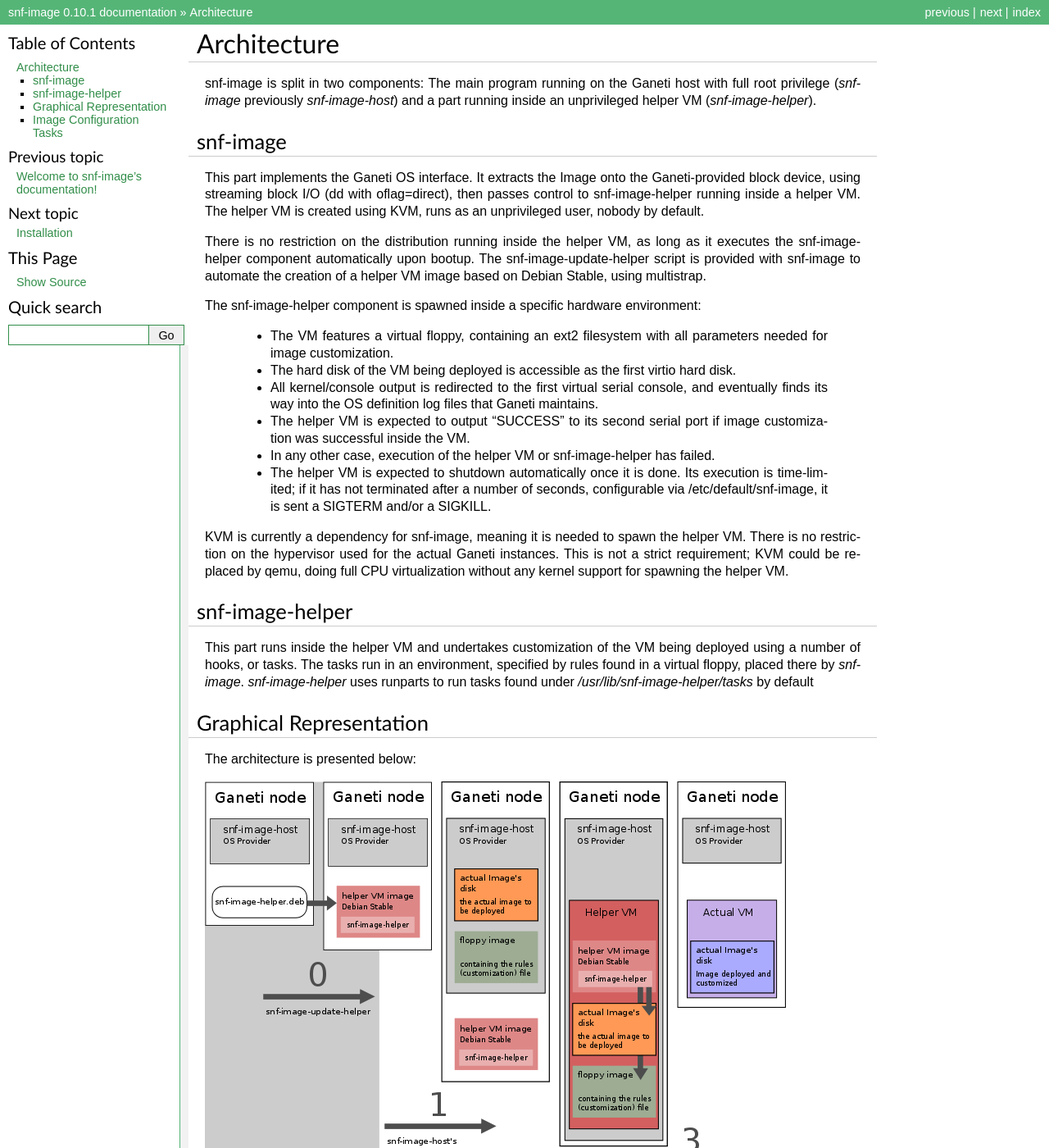
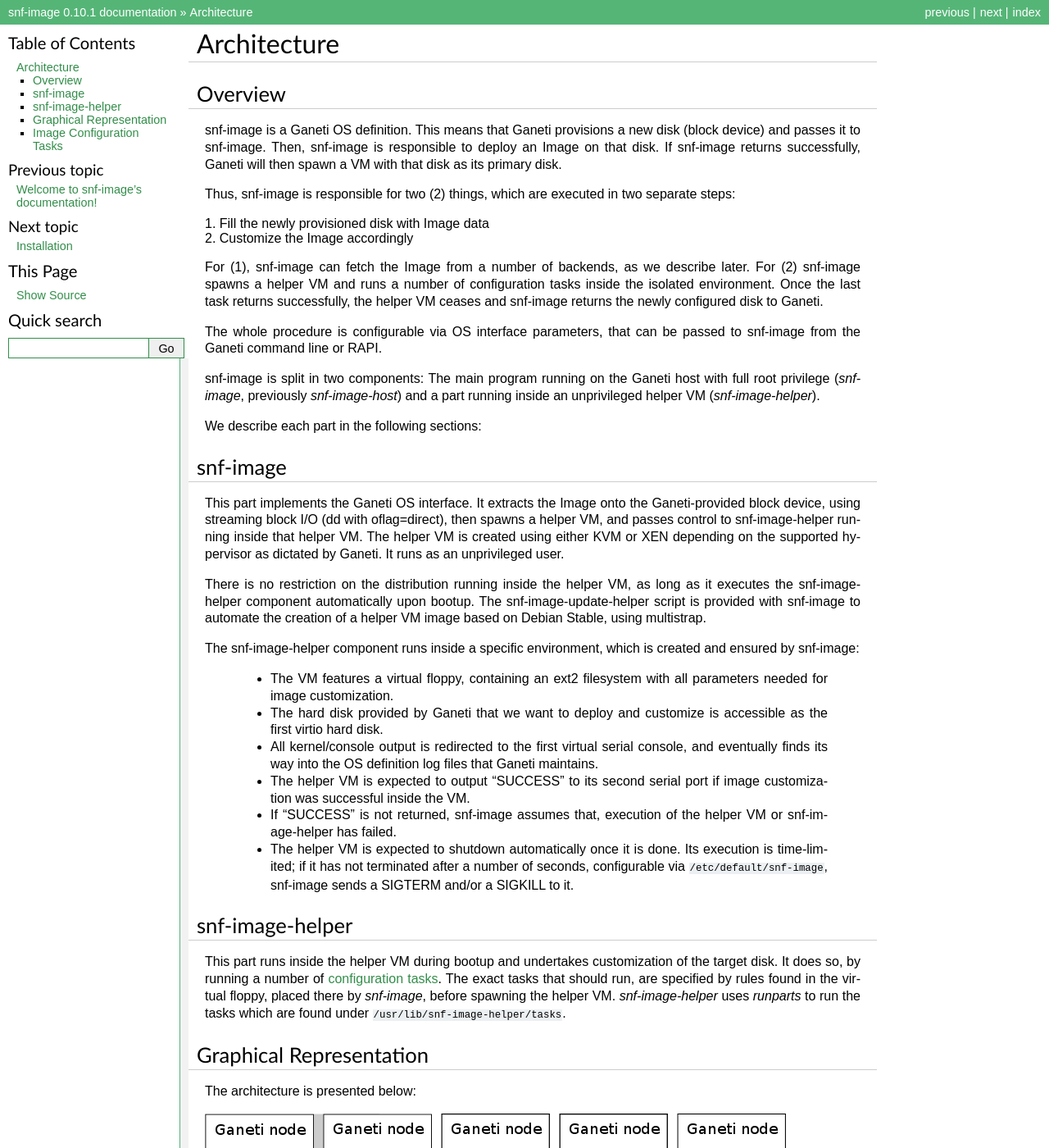
Before and after one commit to grnet/snf-image, a Sphinx documentation site: the page built from docs/architecture.rst, in a window 1280 px wide and 1400 px high. Shown: the whole window at 82% size. Built offline with Sphinx 7.4.7, drawn with Linux system fonts in a browser that asks for light colours.

Commit message:
docs: fixes in the architecture sections

```diff
--- a/docs/architecture.rst
+++ b/docs/architecture.rst
@@ -1,56 +1,77 @@
 Architecture
 ============
 
+Overview
+^^^^^^^^
+
+snf-image is a Ganeti OS definition. This means that Ganeti provisions a new
+disk (block device) and passes it to snf-image. Then, snf-image is responsible
+to deploy an Image on that disk. If snf-image returns successfully, Ganeti will
+then spawn a VM with that disk as its primary disk.
+
+Thus, snf-image is responsible for two (2) things, which are executed in two
+separate steps:
+
+| 1. Fill the newly provisioned disk with Image data
+| 2. Customize the Image accordingly
+
+For (1), snf-image can fetch the Image from a number of backends, as we describe
+later. For (2) snf-image spawns a helper VM and runs a number of configuration
+tasks inside the isolated environment. Once the last task returns successfully,
+the helper VM ceases and snf-image returns the newly configured disk to Ganeti.
+
+The whole procedure is configurable via OS interface parameters, that can be
+passed to snf-image from the Ganeti command line or RAPI.
+
 snf-image is split in two components: The main program running on the Ganeti
-host with full root privilege (*snf-image* previously *snf-image-host*) and a
+host with full root privilege (*snf-image*, previously *snf-image-host*) and a
 part running inside an unprivileged helper VM (*snf-image-helper*).
+
+We describe each part in the following sections:
 
 snf-image
 ^^^^^^^^^
 
 This part implements the Ganeti OS interface. It extracts the Image onto the
 Ganeti-provided block device, using streaming block I/O (dd with oflag=direct),
-then passes control to snf-image-helper running inside a helper VM. The helper
-VM is created using KVM, runs as an unprivileged user, nobody by default.
+then spawns a helper VM, and passes control to snf-image-helper running inside
+that helper VM. The helper VM is created using either KVM or XEN depending on
+the supported hypervisor as dictated by Ganeti. It runs as an unprivileged
+user.
 
 There is no restriction on the distribution running inside the helper VM, as
 long as it executes the snf-image-helper component automatically upon bootup.
 The snf-image-update-helper script is provided with snf-image to automate the
 creation of a helper VM image based on Debian Stable, using multistrap.
 
-The snf-image-helper component is spawned inside a specific hardware
-environment:
+The snf-image-helper component runs inside a specific environment, which is
+created and ensured by snf-image:
 
  * The VM features a virtual floppy, containing an ext2 filesystem with all
    parameters needed for image customization.
- * The hard disk of the VM being deployed is accessible as the first virtio
-   hard disk.
+ * The hard disk provided by Ganeti that we want to deploy and customize is
+   accessible as the first virtio hard disk.
  * All kernel/console output is redirected to the first virtual serial console,
    and eventually finds its way into the OS definition log files that Ganeti
    maintains.
  * The helper VM is expected to output "SUCCESS" to its second serial port if
    image customization was successful inside the VM.
- * In any other case, execution of the helper VM or snf-image-helper has
-   failed.
+ * If "SUCCESS" is not returned, snf-image assumes that, execution of the helper
+   VM or snf-image-helper has failed.
  * The helper VM is expected to shutdown automatically once it is done. Its
    execution is time-limited; if it has not terminated after a number of
-   seconds, configurable via /etc/default/snf-image, it is sent a SIGTERM
-   and/or a SIGKILL.
-
-KVM is currently a dependency for snf-image, meaning it is needed to spawn the
-helper VM. There is no restriction on the hypervisor used for the actual Ganeti
-instances. This is not a strict requirement; KVM could be replaced by qemu,
-doing full CPU virtualization without any kernel support for spawning the
-helper VM.
+   seconds, configurable via ``/etc/default/snf-image``, snf-image sends a
+   SIGTERM and/or a SIGKILL to it.
 
 snf-image-helper
 ^^^^^^^^^^^^^^^^
 
-This part runs inside the helper VM and undertakes customization of the VM
-being deployed using a number of hooks, or tasks. The tasks run in an
-environment, specified by rules found in a virtual floppy, placed there by
-*snf-image*. *snf-image-helper* uses runparts to run tasks found under
-*/usr/lib/snf-image-helper/tasks* by default
+This part runs inside the helper VM during bootup and undertakes customization
+of the target disk. It does so, by running a number of :ref:`configuration
+tasks <image-configuration-tasks>`. The exact tasks that should run, are
+specified by rules found in the virtual floppy, placed there by *snf-image*,
+before spawning the helper VM. *snf-image-helper* uses *runparts* to run the
+tasks which are found under ``/usr/lib/snf-image-helper/tasks``.
 
 Graphical Representation
 ^^^^^^^^^^^^^^^^^^^^^^^^
```
